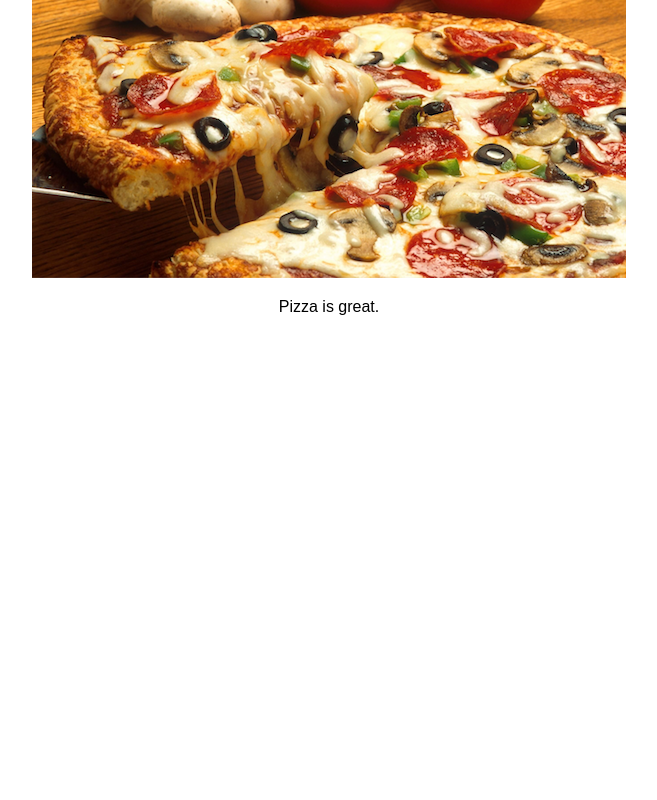
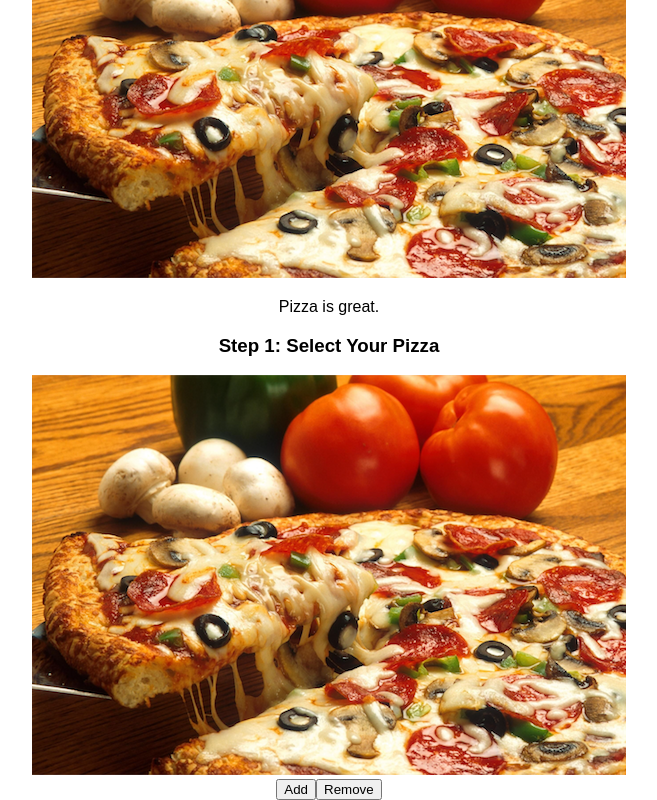
Before and after one commit to lvang5/pizza-parlor, a React (Create React App) app: page /#/ in a window 1280 px wide. Shown: the part 250-1050 px from the top of the page, without its empty margins (311-968 px from the left). Before the commit the page ends 800 px from the top, so only its background shows below. Built offline with nearby package versions, Linux system fonts and the light colour scheme.

Commit message:
axios GET route completed and add and delete buttons appearing on DOM.

```diff
--- /dev/null
+++ b/src/components/Home/Home.css
@@ -0,0 +1,5 @@
+img {
+    width: 100px;
+    height:100px;
+    background: url(http://goo.gl/vyAs27) no-repeat scroll 0 0;
+   }
--- a/src/components/Home/Home.js
+++ b/src/components/Home/Home.js
@@ -1,11 +1,54 @@
 import React, { Component } from 'react'
+import axios from 'axios';
+import { connect } from 'react-redux';
 
-export default class Home extends Component {
+class Home extends Component {
+
+  constructor(props) {
+    super(props);
+    // this.state = {
+
+    // }
+  }
+
+  componentDidMount() {
+    this.getPizzas();
+  }
+
+  // axios GET all of the pizzas available for selection -- map over pizzas
+  getPizzas() {
+    axios({
+      method: 'GET',
+      url: '/'
+    }).then((response) => {
+      const pizzas = response.data; // Array of pizza selections
+      const action = { type: 'ADD_ORDER', payload: pizzas };
+      this.props.dispatch(action);
+    })
+  }
+  // Reducer to track order add or remove
+
   render() {
     return (
       <div>
+        <h3>Step 1: Select Your Pizza</h3>
+
+        <div className = "card">
+        <img src = "images/pizza_photo.png"/>
+        <br /> <button>Add</button>
+        <button>Remove</button>
+        </div>
+
 
       </div>
     )
   }
-}
+
+
+
+} // end Component
+
+const mapReduxStateToProps = (reduxState) => ({
+  reduxState
+});
+export default connect(mapReduxStateToProps)(Home);
```
